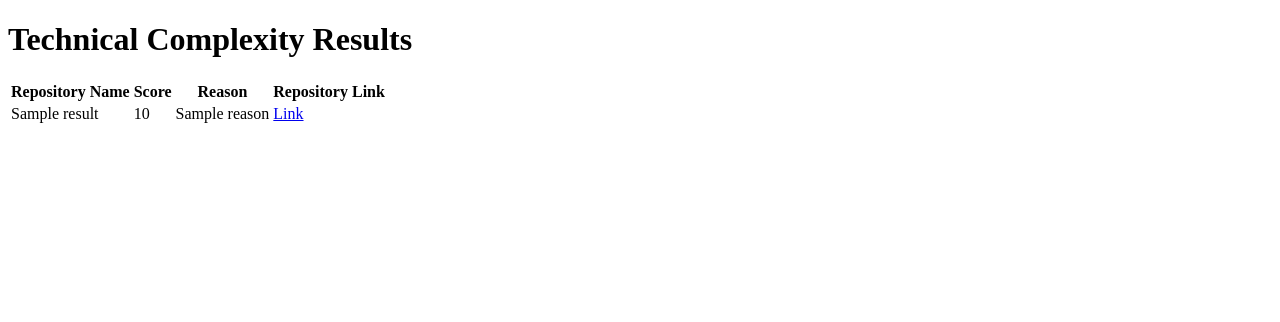
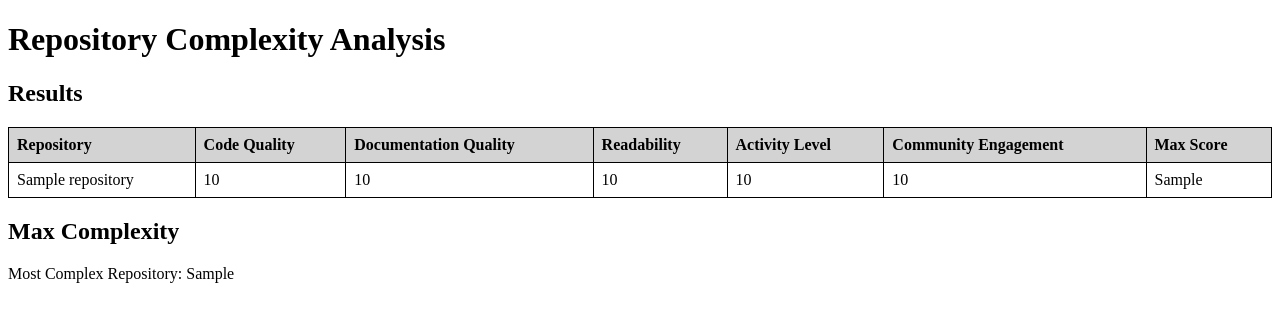
Before and after one commit to SaiSanthoshS/github_complexity_analyzer, a Flask app: template app/templates/result.html in a window 1280 px wide. Shown: the top 322 px of the page. Run offline with Flask 2, Linux system fonts and the light colour scheme; the template is opened without the code that fills it: most values are stand-ins (such as "Sample title", 1, 10 or a date in 2020).

Commit message:
result changes

```diff
--- a/app/templates/result.html
+++ b/app/templates/result.html
@@ -1,26 +1,55 @@
 <!DOCTYPE html>
 <html>
 <head>
-    <title>Technical Complexity Analyzer</title>
+    <title>Repository Complexity Analysis</title>
+    <style>
+        table {
+            border-collapse: collapse;
+            width: 100%;
+        }
+        th, td {
+            border: 1px solid black;
+            padding: 8px;
+            text-align: left;
+        }
+        th {
+            background-color: lightgray;
+        }
+        .highlight {
+            background-color: yellow;
+        }
+    </style>
 </head>
 <body>
-    <h1>Technical Complexity Results</h1>
+    <h1>Repository Complexity Analysis</h1>
+
+    <h2>Results</h2>
 
     <table>
         <tr>
-            <th>Repository Name</th>
-            <th>Score</th>
-            <th>Reason</th>
-            <th>Repository Link</th>
+            <th>Repository</th>
+            <th>Code Quality</th>
+            <th>Documentation Quality</th>
+            <th>Readability</th>
+            <th>Activity Level</th>
+            <th>Community Engagement</th>
+            <th>Max Score</th>
         </tr>
-        {% for result in repositories %}
-        <tr>
-            <td>{{ result.repository_name }}</td>
-            <td>{{ result.score }}</td>
-            <td>{{ result.reason }}</td>
-            <td><a href="{{ result.repo_link }}">Link</a></td>
+        {% for repository, complexity in repositories.items() %}
+        <tr {% if repository == most_complex %}class="highlight"{% endif %}>
+            <td>{{ repository }}</td>
+            <td>{{ complexity['Code Quality']['score'] }}</td>
+            <td>{{ complexity['Documentation Quality']['score'] }}</td>
+            <td>{{ complexity['Readability']['score'] }}</td>
+            <td>{{ complexity['Activity Level']['score'] }}</td>
+            <td>{{ complexity['Community Engagement']['score'] }}</td>
+            <td>{{ complexity['Max Score'] }}</td>
         </tr>
         {% endfor %}
     </table>
+
+    <h2>Max Complexity</h2>
+    <p>Most Complex Repository: {{ most_complex }}</p>
+
 </body>
 </html>
--- a/main.py
+++ b/main.py
@@ -19,7 +19,9 @@ def analyze():
     repositories = fetch_repositories(github_username)
 
     # Evaluate the technical complexity of each repository
-    complexity_results = []
+    complexity_results = {}
+    max_complexity = float('-inf')
+    most_complex_repository = None
 
     for repository_name in repositories:
         # Fetch the code of the repository (replace this with your code to fetch the code from the repository)
@@ -29,18 +31,30 @@ def analyze():
         prompt = generate_prompt(repository_name, code)
 
         # Evaluate the technical complexity using GPT
-        score, reason = evaluate_repository(prompt)
+        scores, reasons = evaluate_repository(prompt)
 
-        # Add repository details to the results
-        result = {
-            'repository_name': repository_name,
-            'score': score,
-            'reason': reason,
-            'repo_link': f'https://github.com/{github_username}/{repository_name}'
+        # Calculate the average score
+        avg_score = sum(scores.values()) / len(scores)
+
+        # Find the maximum score
+        max_score = max(scores.values())
+
+        complexity_results[repository_name] = {
+            'Code Quality': {'score': scores['Code Quality'], 'reason': reasons['Code Quality']},
+            'Documentation Quality': {'score': scores['Documentation Quality'], 'reason': reasons['Documentation Quality']},
+            'Readability': {'score': scores['Readability'], 'reason': reasons['Readability']},
+            'Activity Level': {'score': scores['Activity Level'], 'reason': reasons['Activity Level']},
+            'Community Engagement': {'score': scores['Community Engagement'], 'reason': reasons['Community Engagement']},
+            'Max Score': max_score
         }
-        complexity_results.append(result)
 
-    return render_template('result.html', repositories=complexity_results)
+        # Update the most complex repository
+        if avg_score > max_complexity:
+            max_complexity = avg_score
+            most_complex_repository = repository_name
+
+    return render_template('result.html', repositories=complexity_results, most_complex=most_complex_repository)
+
 
 def fetch_repository_code(repository_name):
     """
```
Also changed, not shown: gpt_utils.py (+32 -12 lines).
